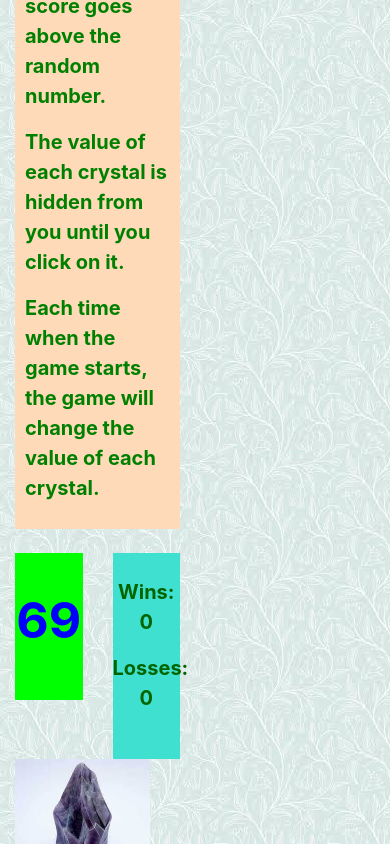
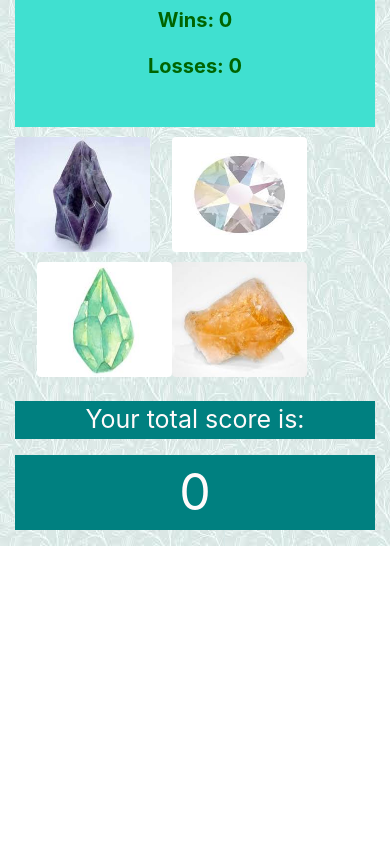
Before and after one commit to sulio2018/crystals_collector, a plain HTML site: page index.html in a window 390 px wide. Shown: the part 900-1744 px from the top of the page. After the commit the page ends 1446 px from the top, so only its background shows below. Drawn offline with nearby package versions, Linux system fonts and the light colour scheme.

Commit message:
adjust img margins

```diff
--- a/assets/css/style.css
+++ b/assets/css/style.css
@@ -59,4 +59,12 @@ h2 {
     .main-container {
       width: 665px;
     }
+
+    #img1, #img2, #img3, #img4 {
+        margin-top: 10px;
+    }
+
+    #img2, #img3 {
+        margin-left: 22px;
+    }
   }
--- a/index.html
+++ b/index.html
@@ -14,7 +14,7 @@
 
     <div class="container">
         <div class="row">
-            <div class="col-6">
+            <div class="col-sm-6">
 
                 <h2 id="name-of-game">Crystals Collector!</h2><br>
 
@@ -22,7 +22,7 @@
         </div>
 
         <div class="row">
-            <div class="col-6">
+            <div class="col-sm-6">
 
                 <div class="instructions">
                     <p>You will be given a random number at the start of the game.</p>
@@ -41,14 +41,14 @@
         </div>
 
         <div class="row">
-            <div class="col-3">
+            <div class="col-sm-3">
 
                 <br>
                 <p class="random-number" id="computer-number"></p>
 
             </div>
 
-            <div class="col-3">
+            <div class="col-sm-3">
                 <br>
                 <div class="wins-losses-text">
                     <p id="wins">Wins: 0</p>
@@ -59,7 +59,7 @@
         </div>
 
         <div class="row">
-            <div class="col-6">
+            <div class="col-sm-6">
 
                 <img src="assets/images/crystal1.jpg" width="135" height="115" class="rounded float-left"
                     alt="crystal image" class="crystal-image" id="img1">
@@ -74,7 +74,7 @@
         </div>
 
         <div class="row">
-            <div class="col-3">
+            <div class="col-sm-3">
 
                 <br>
                 <p class="total-score-text">Your total score is:</p>
@@ -83,7 +83,7 @@
         </div>
 
         <div class="row">
-            <div class="col-3">
+            <div class="col-sm-3">
                 <div class="total-score">
                     <p id="total-score-number"></p>
                 </div>
```
